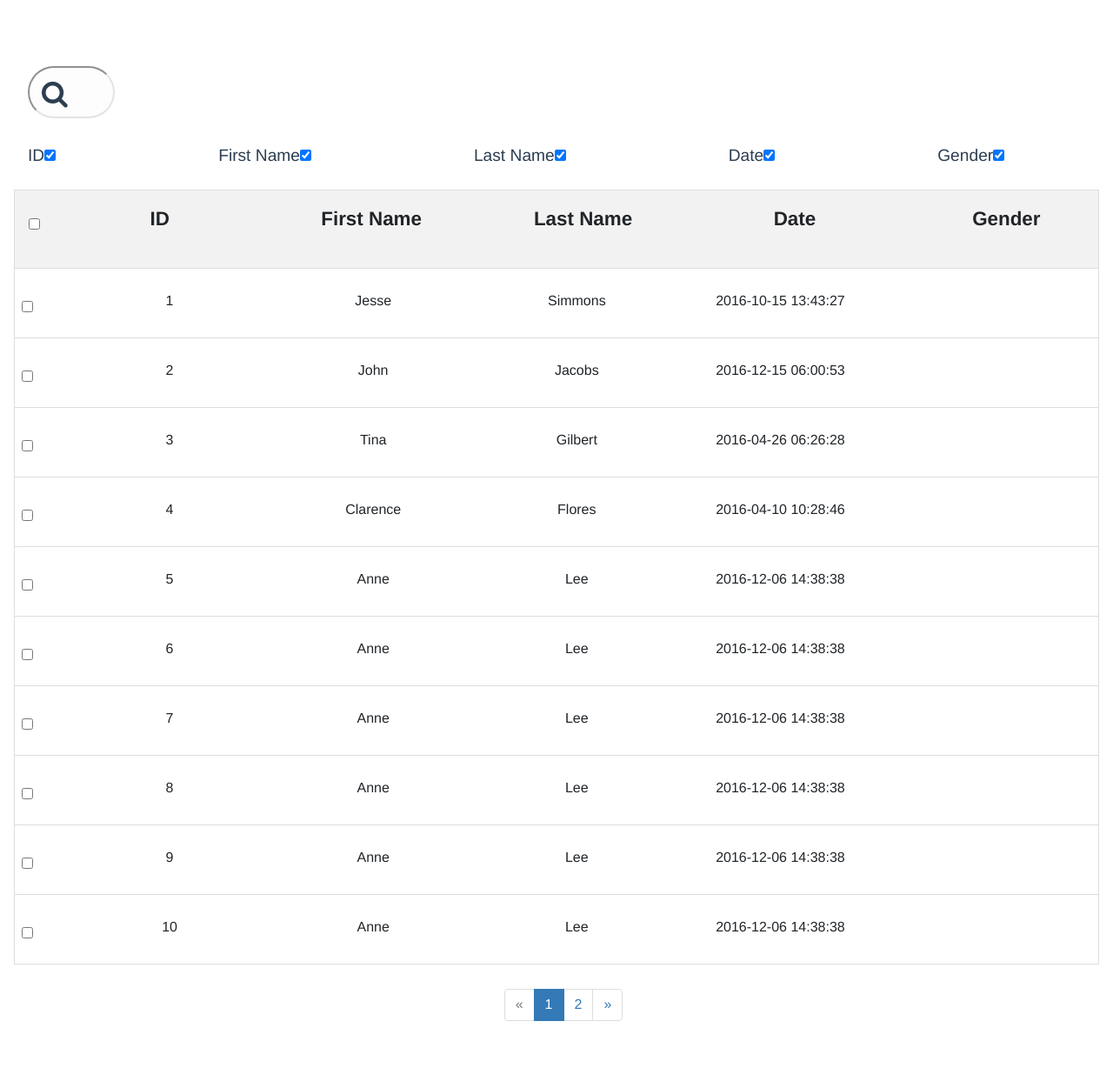
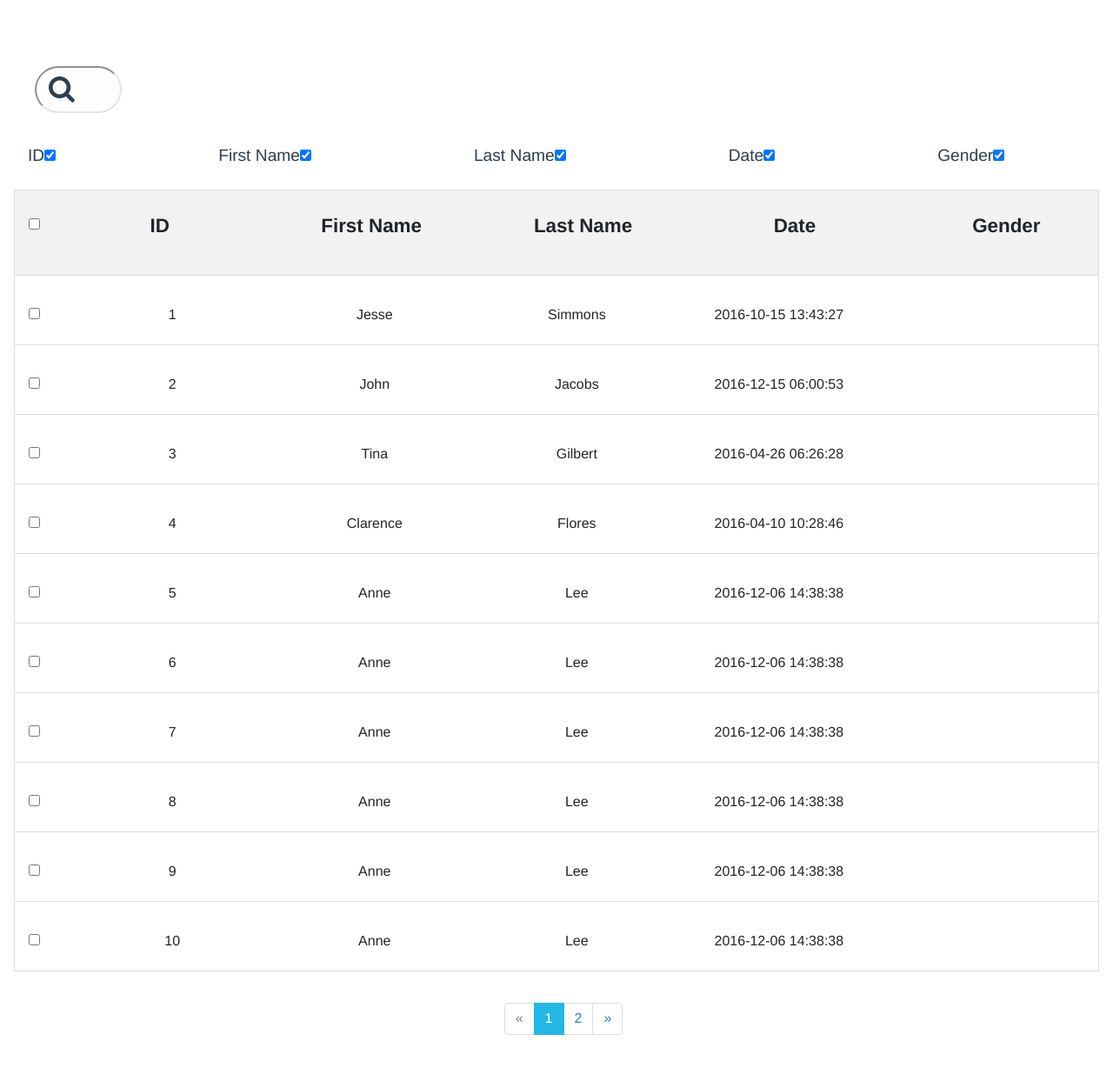
Before and after one commit to willy2kle2/vuex-table, a Vue app: page / in a window 1280 px wide. Shown: the top 1228 px of the page at 87% size. Built offline with nearby package versions, Linux system fonts and the light colour scheme.

Commit message:
Doc changes, style fixes and build config

```diff
--- a/package.json
+++ b/package.json
@@ -16,11 +16,9 @@
   },
   "dependencies": {
     "bootstrap-vue": "^2.0.0-rc.11",
-    "esdoc": "^1.1.0",
     "esdoc-ecmascript-proposal-plugin": "^1.0.0",
     "esdoc-flow-type-plugin": "^1.1.0",
     "esdoc-node": "^1.0.3",
-    "esdoc-standard-plugin": "^1.0.0",
     "font-awesome": "^4.7.0",
     "jquery": "^3.3.1",
     "lodash": "^4.17.10",
@@ -44,6 +42,8 @@
     "chalk": "^2.0.1",
     "copy-webpack-plugin": "^4.0.1",
     "css-loader": "^0.28.11",
+    "esdoc": "^1.1.0",
+    "esdoc-standard-plugin": "^1.0.0",
     "eslint": "^4.15.0",
     "eslint-config-airbnb-base": "^11.3.0",
     "eslint-friendly-formatter": "^3.0.0",
--- a/src/assets/styles/datatable.scss
+++ b/src/assets/styles/datatable.scss
@@ -68,7 +68,8 @@
   .data-input {
     width: 350px;
     position: relative;
-    margin-left: 1rem;
+    margin-left: 1.5rem;
+    margin-bottom: 5rem;
 
     input[type="search"] {
       margin-left: -1.5rem;
@@ -80,6 +81,8 @@
       -webkit-transition: width 0.4s ease-in-out;
       transition: width 0.4s ease-in-out;
       border-radius: 3rem;
+      position: absolute;
+      left: 0;
 
     }
     input[type="search"]::placeholder {
@@ -101,8 +104,8 @@
     i {
       font-size: 2rem;
       position: absolute;
-      left: -0.2rem;
-      top: 0.5rem;
+      left: -0.5rem;
+      top: 0.3rem;
 
     }
 
@@ -133,7 +136,7 @@
   }
 
   .datatable-checkbox :not(.checkbox-all) {
-    margin-left: 0.1rem;
+    margin-left: 0.6rem;
   }
 
   .checkbox-all {
@@ -281,7 +284,6 @@
     overflow: hidden;
     width: 100%;
     display: flex;
-    margin-top: -0.5rem;
     hyphens: auto;
   }
 
@@ -343,11 +345,11 @@
       left: 0;
       margin-left: 0;
       width: 2vw;
-      padding: 1rem 3rem;
+      padding: 0.8rem 3rem;
     }
     input[type="search"]:focus {
       width: 90%;
-      padding: 1rem 3rem;
+      padding: 0.8rem 3rem;
       border-radius: 3rem;
       outline: none;
 
@@ -356,7 +358,7 @@
       font-size: 2rem;
       position: absolute;
       left: 1rem;
-      top: 1rem;
+      top: 0.6rem;
     }
 
   }
--- a/src/assets/styles/paginator.scss
+++ b/src/assets/styles/paginator.scss
@@ -29,7 +29,7 @@
 .pagination > li > span:hover,
 .pagination > li > span:focus {
   z-index: 2;
-  color: #23527c;
+  color: #23b7e5;
   background-color: #eeeeee;
   border-color: #ddd; }
 .pagination > .active > a, .pagination > .active > a:hover, .pagination > .active > a:focus,
@@ -38,8 +38,8 @@
 .pagination > .active > span:focus {
   z-index: 3;
   color: #fff;
-  background-color: #337ab7;
-  border-color: #337ab7;
+  background-color: #23b7e5;
+  border-color: #23b7e5;
   cursor: default; }
 .pagination > .disabled > span,
 .pagination > .disabled > span:hover,
--- a/src/components/datatable/Datatable.vue
+++ b/src/components/datatable/Datatable.vue
@@ -70,7 +70,7 @@
                   <slot :name="column.field" :index="index" :data="column.field" :label="column.label"
                         :visible="state.visibilities[column.field]">
                     <column :visible="state.visibilities[column.field]" :label="column.label" :field="column.field">
-                      <span>{{row[column.field]}}</span>
+                      <span class="cell">{{row[column.field]}}</span>
                     </column>
                   </slot>
                 </div>
```
Also changed, not shown: apidoc/gettingstarted.md (+9 -24 lines), apidoc/overview.md (+9 -2 lines), .esdoc.json, 3 other files (tests, documents, lock files or other folders).
